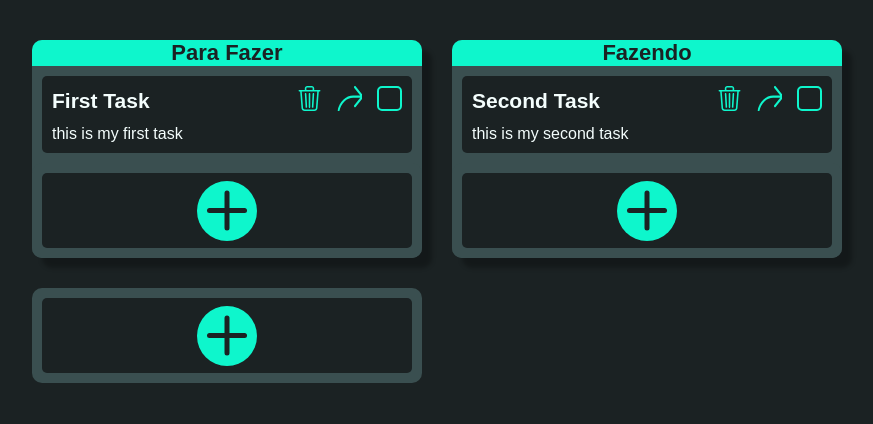
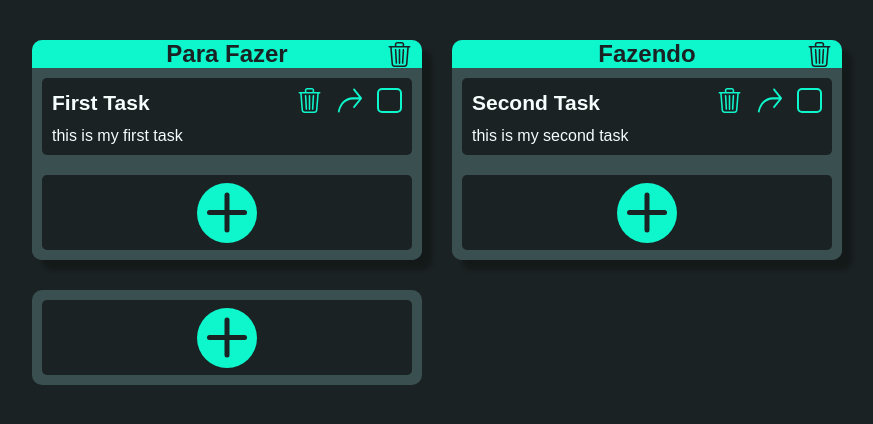
Before and after one commit to hiagoemanuel/simple-to-do, a React (Vite) app: page / in a window 1280 px wide. Shown: the top 424 px of the page, without its empty margins (8-881 px from the left). Built offline with nearby package versions, Linux system fonts and the light colour scheme; a web font is replaced by a local one.

Commit message:
feat: funcionalidade de deletar lista adicionada

```diff
--- a/src/components/ModalForm/style.ts
+++ b/src/components/ModalForm/style.ts
@@ -79,6 +79,7 @@ export const ModalInputs = styled.form`
     input[type='submit'], select {
         padding: 5px 10px;
         border-radius: 5px;
+        margin-right: 10px;
 
         font-size: 16px;
         font-weight: 600;
--- a/src/components/TaskList/Task/DeleteTaskModal/index.tsx
+++ b/src/components/TaskList/Task/DeleteTaskModal/index.tsx
@@ -18,7 +18,7 @@ export const DeleteTaskModal = (props: Props) => {
         <ModalSection $isOpen={props.isOpen}>
             <ModalContainer>
                 <ModalHeader>
-                    <h1>Deseja excluir essa Tarefa?</h1>
+                    <h1>Deseja excluir essa tarefa?</h1>
                     <CloseButton onClick={() => props.closeModal(false)}>
                         <span></span><span></span>
                     </CloseButton>
--- a/src/components/TaskList/index.tsx
+++ b/src/components/TaskList/index.tsx
@@ -1,7 +1,8 @@
-import { BaseSyntheticEvent, useState } from "react";
+import { BaseSyntheticEvent, useContext, useState } from "react";
 
-import { TaskListType } from "../../contexts/taskListContext";
+import { TaskListType, taskListContext } from "../../contexts/taskListContext";
 
+import { ReactComponent as TrashSVG } from "../../assets/trash.svg";
 import { AddButton } from "../AddButton"
 import { ModalForm } from "../ModalForm";
 import { Task } from "./Task"
@@ -14,6 +15,15 @@ const randomId = (title: string): string => title.replace('', ' ') + Math.random
 
 export const TaskList = ({ list }: Props) => {
     const [modalIsOpen, setModalIsOpen] = useState(false)
+    const [deleteListModalIsOpen, setDeleteListModalIsOpen] = useState(false)
+    const {taskList, setTaskList} = useContext(taskListContext)
+
+    const deleteList = () => {
+        console.log(list)
+        const listUpdate = taskList.filter(item => item.name !== list.name)
+        setTaskList(listUpdate)
+        setDeleteListModalIsOpen(false)
+    }
 
     const setTask = (event: BaseSyntheticEvent) => {
         const inputName: string = event.target[0].value
@@ -37,7 +47,10 @@ export const TaskList = ({ list }: Props) => {
 
     return (
         <ListContainer>
-            <ListTitle>{list.name}</ListTitle>
+            <ListTitle>
+                <h1>{list.name}</h1>
+                <div onClick={() => setDeleteListModalIsOpen(true)}><TrashSVG /></div>
+            </ListTitle>
             <TasksContainer>
                 {
                     list.tasks.map((task, index) => <Task task={task} list={list} key={index} />)
@@ -49,6 +62,15 @@ export const TaskList = ({ list }: Props) => {
                 <input type="text" placeholder="Descrição" />
                 <input type="submit" value="Criar" />
             </ModalForm>
+            <ModalForm
+                title={'Deseja excluir essa lista?'}
+                isOpen={deleteListModalIsOpen}
+                closeModal={setDeleteListModalIsOpen}
+                action={() => { }}
+            >
+                <input type="submit" value="Sim" onClick={() => deleteList()} />
+                <input type="submit" value="Não" onClick={() => setDeleteListModalIsOpen(false)} />
+            </ModalForm>
         </ListContainer>
     )
 }
--- a/src/components/TaskList/style.ts
+++ b/src/components/TaskList/style.ts
@@ -9,14 +9,34 @@ export const ListContainer = styled.div`
     box-shadow: 10px 10px 4px #00000045;
 `
 
-export const ListTitle = styled.h1`
+export const ListTitle = styled.div`
+    width: 100%;
     border-radius: 10px 10px 0 0;
-    text-align: center;
+
+    position: relative;
+
+    display: flex;
+    justify-content: center;
+    align-items: center;
 
     background-color: var(--tertiary-color);
-    color: var(--primary-color);
-    font-size: 22px;
-    font-weight: 700;
+
+    h1 {
+        font-size: 24px;
+        font-weight: 700;
+        color: var(--primary-color);
+    }
+
+    div {
+        position: absolute;
+        right: 10px;
+
+        display: flex;
+        align-items: center;
+
+        svg > * { fill: var(--primary-color); }
+        cursor: pointer;
+    }
 `
 
 export const TasksContainer = styled.div`
```
Also changed, not shown: src/assets/arrow.svg.
